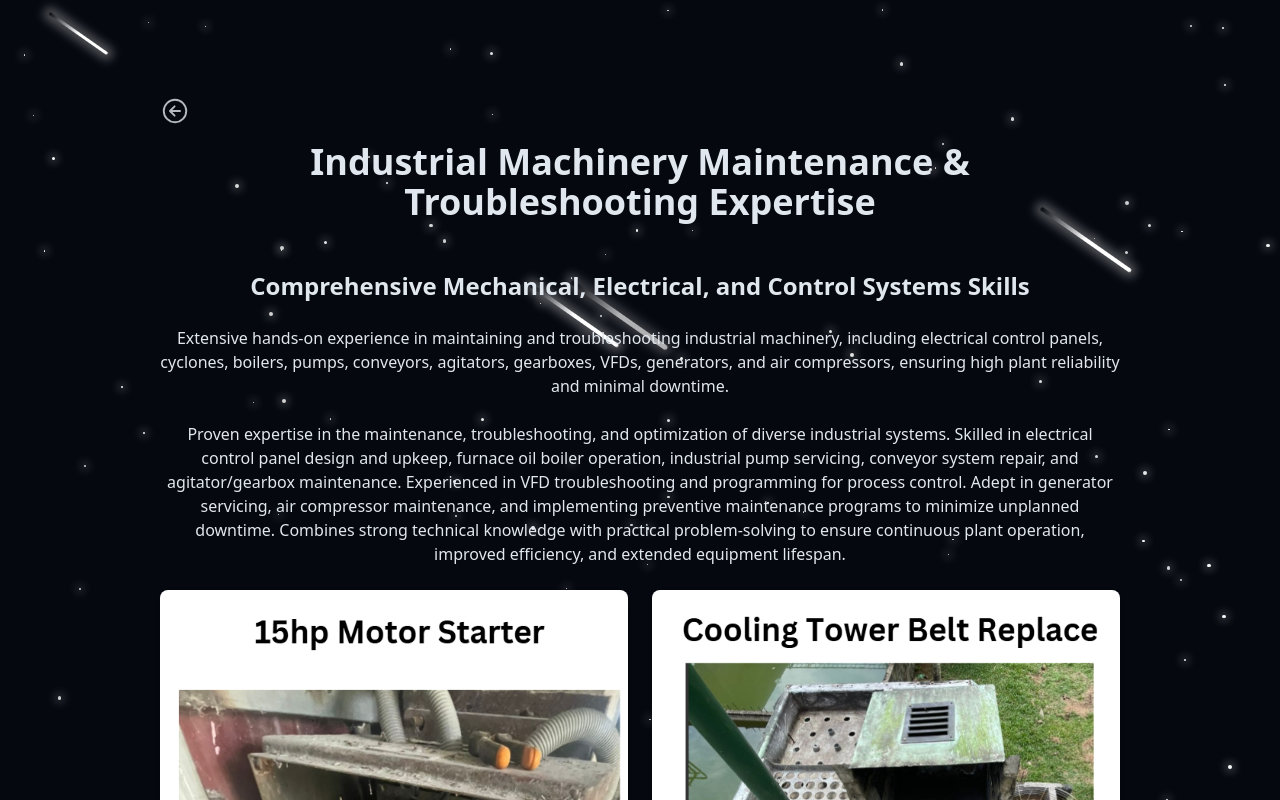
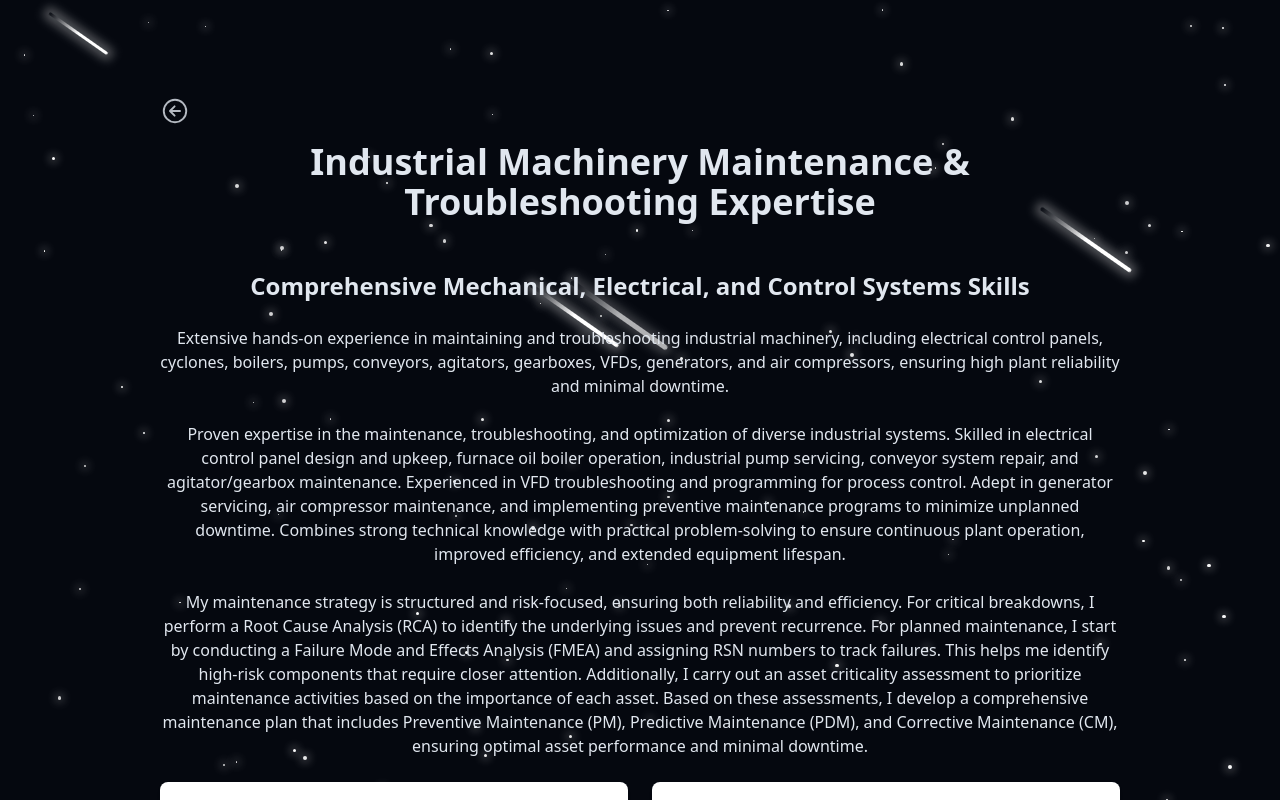
Before and after one commit to Dilshani98/IsharaPortfolio, a React (Vite) app: page /maintain in a window 1280 px wide. Shown: the top 800 px of the page. Built offline with nearby package versions, Linux system fonts and the light colour scheme.

Commit message:
DRTUYVGH

```diff
--- a/src/pages/AllProjects/maintain.jsx
+++ b/src/pages/AllProjects/maintain.jsx
@@ -51,6 +51,9 @@ export const Project4 = () => {
               <p className="text-muted-foreground">
                 Proven expertise in the maintenance, troubleshooting, and optimization of diverse industrial systems. Skilled in electrical control panel design and upkeep, furnace oil boiler operation, industrial pump servicing, conveyor system repair, and agitator/gearbox maintenance. Experienced in VFD troubleshooting and programming for process control. Adept in generator servicing, air compressor maintenance, and implementing preventive maintenance programs to minimize unplanned downtime. Combines strong technical knowledge with practical problem-solving to ensure continuous plant operation, improved efficiency, and extended equipment lifespan.
               </p>
+              <p className="text-muted-foreground">
+                My maintenance strategy is structured and risk-focused, ensuring both reliability and efficiency. For critical breakdowns, I perform a Root Cause Analysis (RCA) to identify the underlying issues and prevent recurrence. For planned maintenance, I start by conducting a Failure Mode and Effects Analysis (FMEA) and assigning RSN numbers to track failures. This helps me identify high-risk components that require closer attention. Additionally, I carry out an asset criticality assessment to prioritize maintenance activities based on the importance of each asset. Based on these assessments, I develop a comprehensive maintenance plan that includes Preventive Maintenance (PM), Predictive Maintenance (PDM), and Corrective Maintenance (CM), ensuring optimal asset performance and minimal downtime.
+                </p>
 
               {/* Image Gallery */}
               <div className="grid grid-cols-2 gap-6">
```
